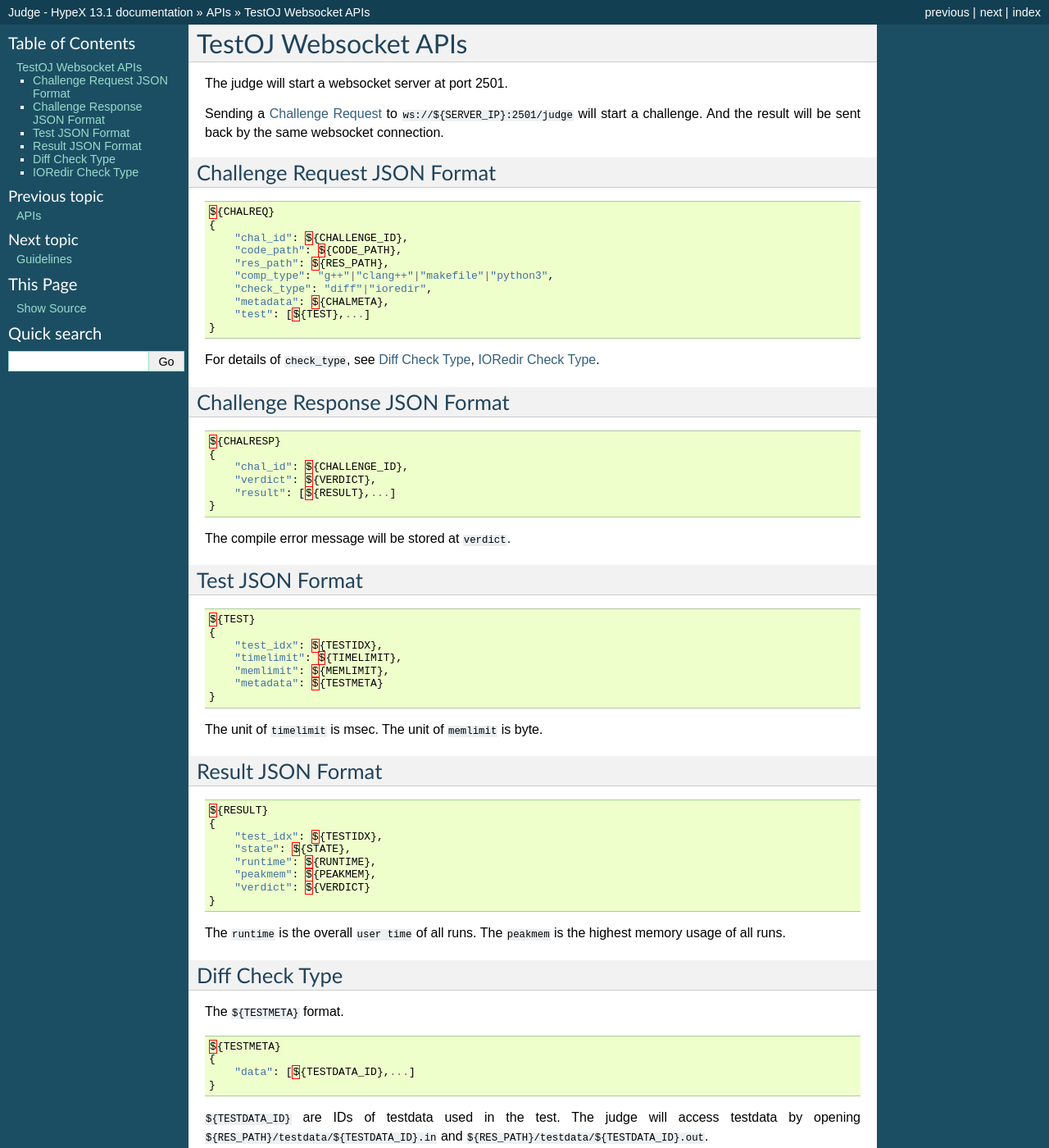
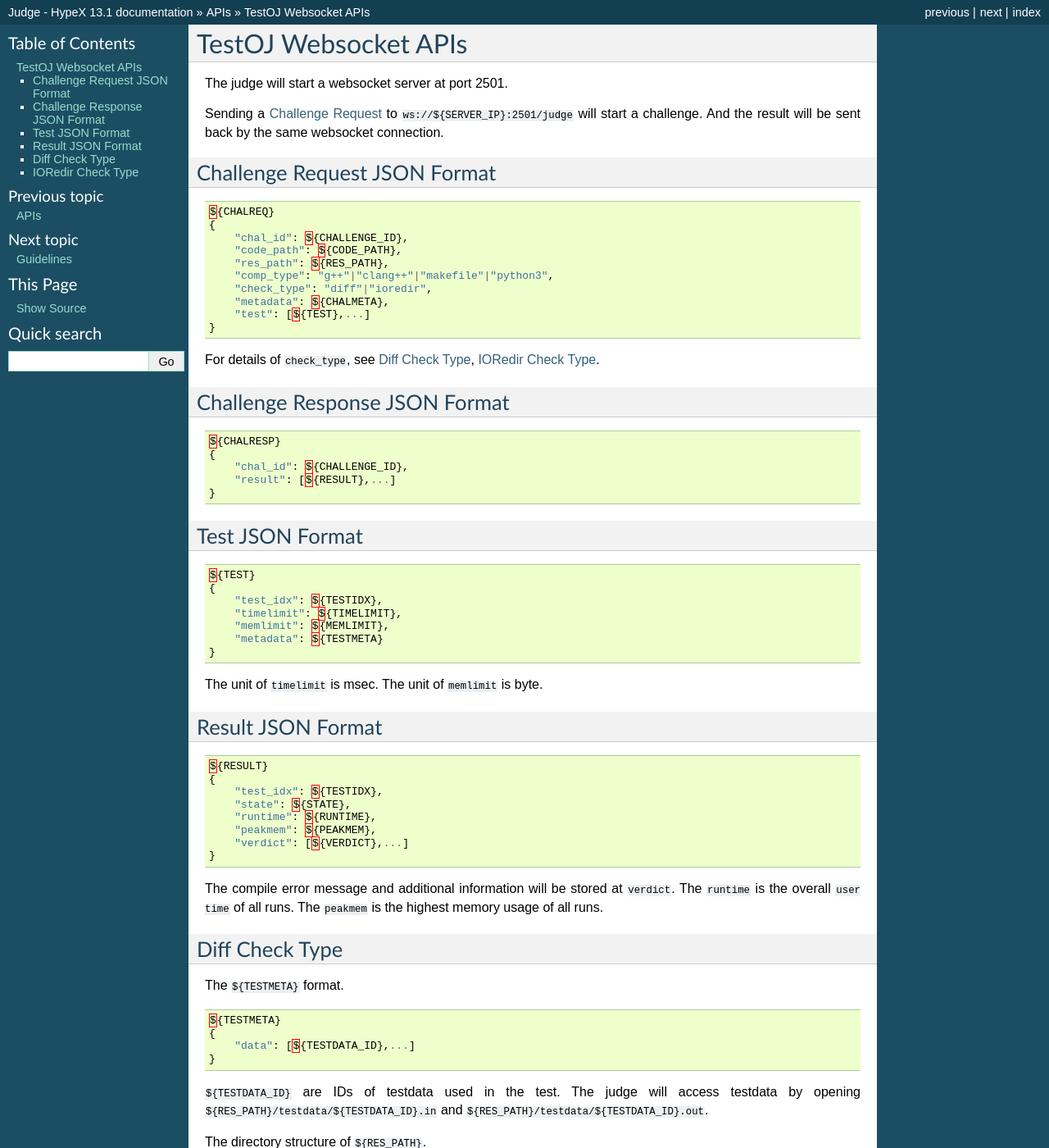
Before and after one commit to pzread/judge, a Sphinx documentation site: the page built from docs/TestOJCompatible.rst, in a window 1280 px wide and 1400 px high. Shown: the whole window at 82% size. Built offline with Sphinx 7.4.7, drawn with Linux system fonts in a browser that asks for light colours.

Commit message:
Update docs.

```diff
--- a/docs/TestOJCompatible.rst
+++ b/docs/TestOJCompatible.rst
@@ -36,12 +36,8 @@
     ${CHALRESP}
     {
         "chal_id": ${CHALLENGE_ID},
-        "verdict": ${VERDICT},
         "result": [${RESULT},...]
     }
-
-
-The compile error message will be stored at ``verdict``.
 
 
 Test JSON Format
@@ -72,10 +68,11 @@
         "state": ${STATE},
         "runtime": ${RUNTIME},
         "peakmem": ${PEAKMEM},
-        "verdict": ${VERDICT}
+        "verdict": [${VERDICT},...]
     }
 
 
+The compile error message and additional information will be stored at ``verdict``.
 The ``runtime`` is the overall ``user time`` of all runs. The ``peakmem`` is the highest memory usage of all runs.
 
 
```
